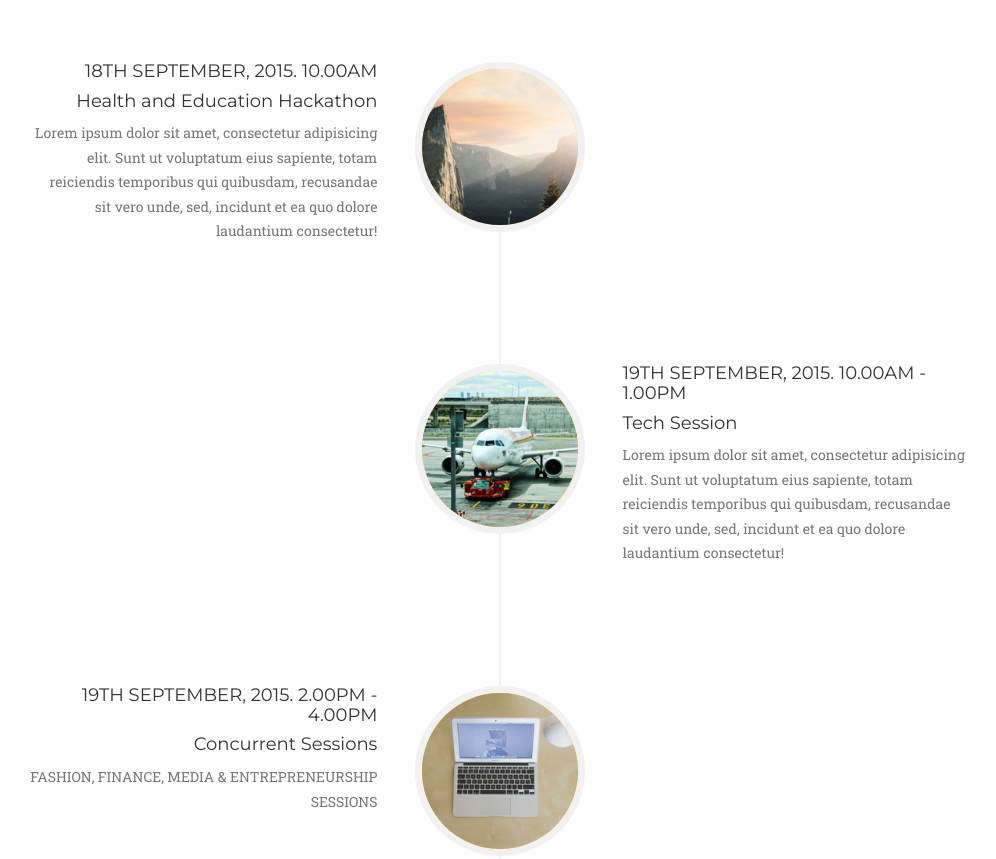
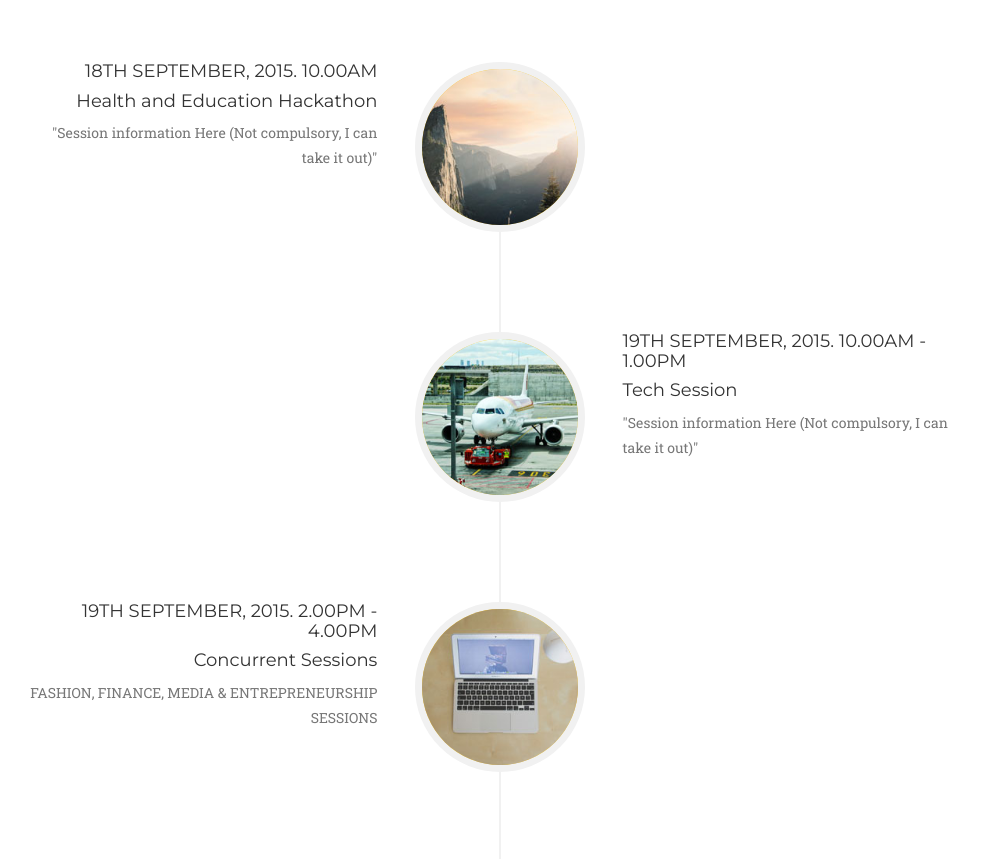
Before and after one commit to adeleke-togun/wsc, a plain HTML site: page index.html in a window 1280 px wide. Shown: the part 1460-2319 px from the top of the page, without its empty margins (140-1136 px from the left). Drawn offline with nearby package versions, Linux system fonts and the light colour scheme; a web font is replaced by a local one.

Commit message:
UI fixes

```diff
--- a/index.html
+++ b/index.html
@@ -136,7 +136,7 @@
                                     <h4 class="subheading">Health and Education Hackathon</h4>
                                 </div>
                                 <div class="timeline-body">
-                                    <p class="text-muted">Lorem ipsum dolor sit amet, consectetur adipisicing elit. Sunt ut voluptatum eius sapiente, totam reiciendis temporibus qui quibusdam, recusandae sit vero unde, sed, incidunt et ea quo dolore laudantium consectetur!</p>
+                                    <p class="text-muted">"Session information Here (Not compulsory, I can take it out)"</p>
                                 </div>
                             </div>
                         </li>
@@ -150,7 +150,7 @@
                                     <h4 class="subheading">Tech Session</h4>
                                 </div>
                                 <div class="timeline-body">
-                                    <p class="text-muted">Lorem ipsum dolor sit amet, consectetur adipisicing elit. Sunt ut voluptatum eius sapiente, totam reiciendis temporibus qui quibusdam, recusandae sit vero unde, sed, incidunt et ea quo dolore laudantium consectetur!</p>
+                                    <p class="text-muted">"Session information Here (Not compulsory, I can take it out)"<p>
                                 </div>
                             </div>
                         </li>
```
